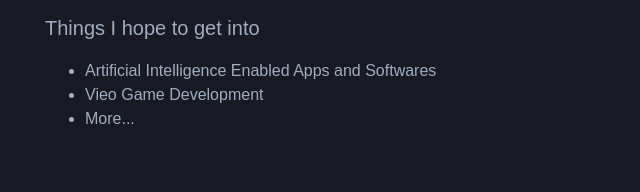
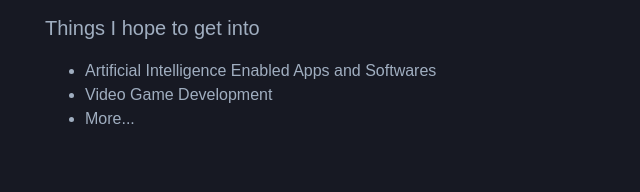
Before and after one commit to boluwatifeajayi/boluajayi, a plain HTML site: page index.html in a window 1280 px wide. Shown: the part 1585-1777 px from the top of the page, 55-695 px from the left. Drawn offline with nearby package versions, Linux system fonts and the light colour scheme.

Commit message:
Update index.html

```diff
--- a/index.html
+++ b/index.html
@@ -119,7 +119,7 @@
                     <ul>
 
                         <li>Artificial Intelligence Enabled Apps and Softwares</li>
-                        <li>Vieo Game Development</li>
+                        <li>Video Game Development</li>
                         <li>More...</li>
                     </ul>
                 </div>
```
